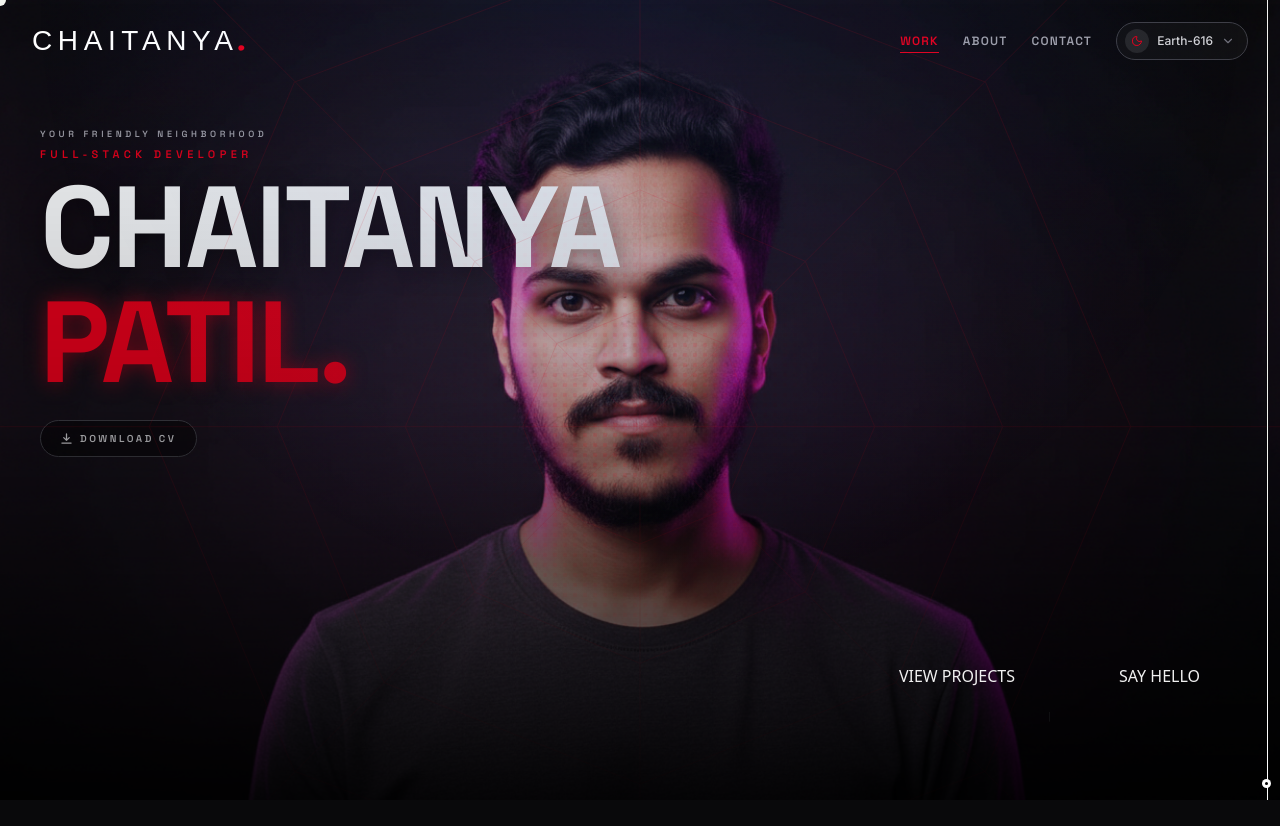
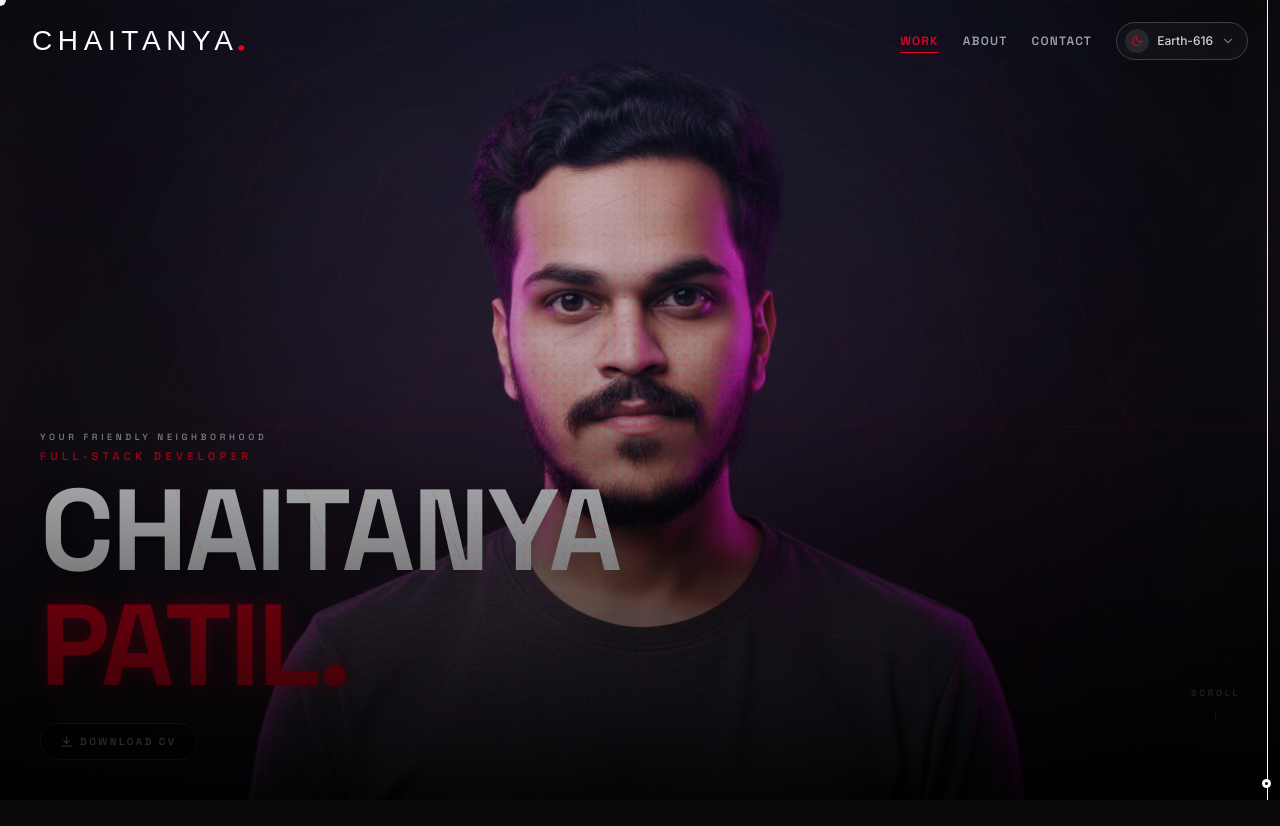
Before and after one commit to Chaitanyahoon/spidermon, a Next.js app: page / in a window 1280 px wide. Shown: the top 826 px of the page. Built offline with nearby package versions, Linux system fonts and the light colour scheme; a web font is replaced by a local one.

Commit message:
fix: revert hero name position and remove cta buttons

```diff
--- a/app/components/Hero.tsx
+++ b/app/components/Hero.tsx
@@ -307,9 +307,9 @@ export default function Hero() {
           {/* Inner Gradient — stronger at bottom for text legibility */}
           <div className="absolute inset-0 z-[4] bg-gradient-to-t from-black/90 via-black/20 to-transparent pointer-events-none" />
 
-          {/* Name Overlay — moved to top-left for better layout balance */}
+          {/* Name Overlay — always visible at bottom-left */}
           <motion.div
-            className="absolute top-32 left-10 pointer-events-none"
+            className="absolute bottom-10 left-10 pointer-events-none"
             initial={{ opacity: 0, y: 24 }}
             animate={{ opacity: 1, y: 0 }}
             transition={{ duration: 1, delay: 0.4, ease: [0.16, 1, 0.3, 1] }}
@@ -386,27 +386,18 @@ export default function Hero() {
 
           {/* Scroll cue */}
           <motion.div
-            className="absolute bottom-10 right-10 flex flex-col items-center gap-2 pointer-events-none"
+            className="absolute bottom-10 right-10 flex flex-col items-center gap-2 pointer-events-none transition-all duration-300"
             initial={{ opacity: 0 }}
             animate={{ opacity: 1 }}
             transition={{ duration: 1, delay: 1.2 }}
           >
-            <div className="flex flex-wrap items-center justify-center gap-6 relative z-10">
-              <a
-                href="#work"
-                aria-label="View selected works and projects"
-                className="comic-btn-primary group flex items-center gap-3 px-10 py-4"
+            <div className="flex flex-col items-center gap-2">
+              <span
+                className="text-[9px] tracking-[0.3em] uppercase text-zinc-500 mb-1"
+                style={{ fontFamily: "var(--font-space-grotesk)" }}
               >
-                VIEW PROJECTS
-              </a>
-              <a
-                href="#contact"
-                aria-label="Send a message or contact me"
-                className="comic-btn-secondary px-10 py-4"
-              >
-                SAY HELLO
-              </a>
-            </div>
+                Scroll
+              </span>
               <motion.div
                 className="w-px h-12 bg-zinc-700 origin-top"
                 animate={{ scaleY: [0, 1, 0] }}
@@ -416,6 +407,7 @@ export default function Hero() {
                   ease: "easeInOut",
                 }}
               />
+            </div>
           </motion.div>
 
           {/* Card Text Label — fades in near end of scroll */}
```
Lines whose indentation alone changed are shown as unchanged.
